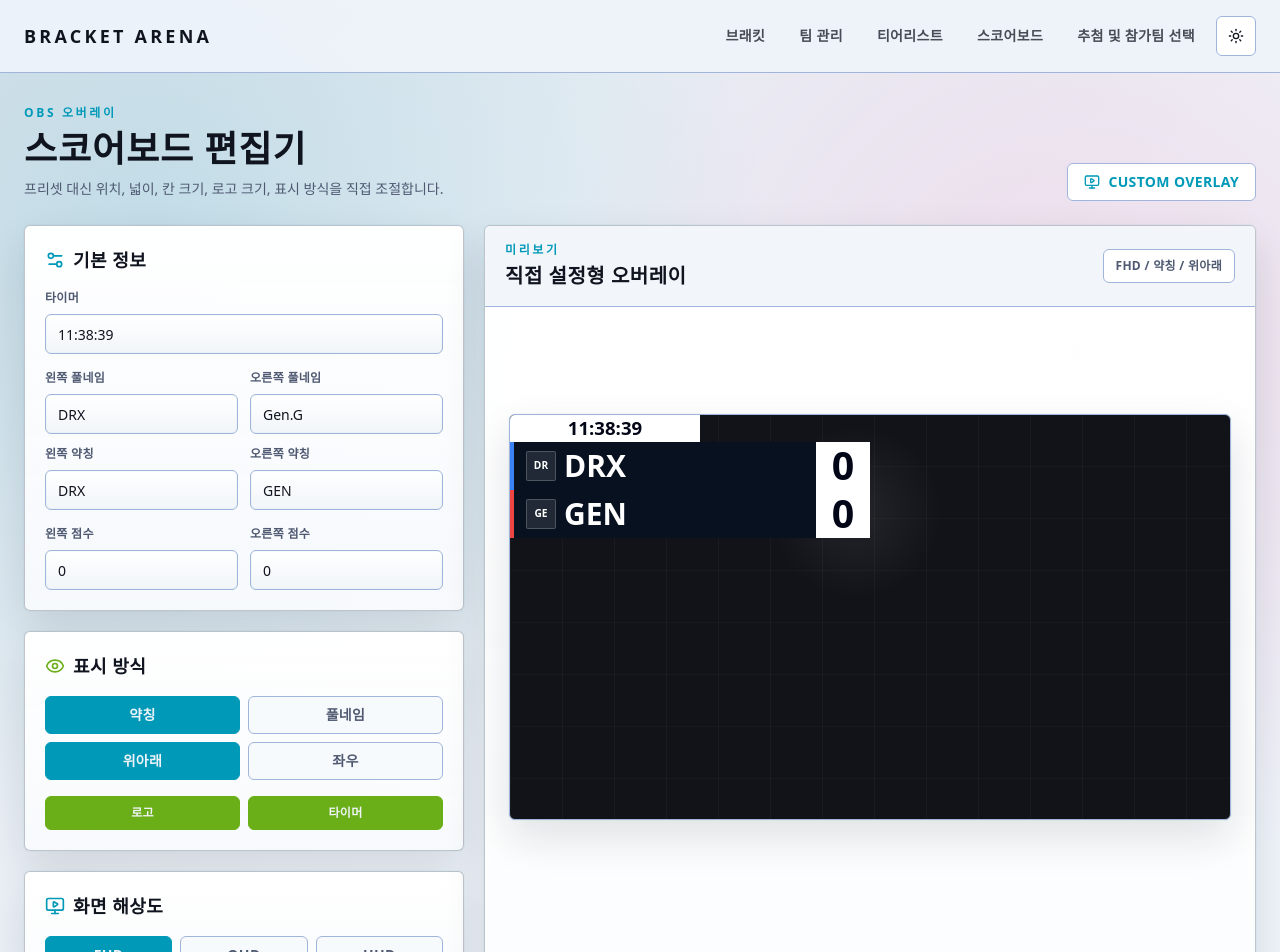
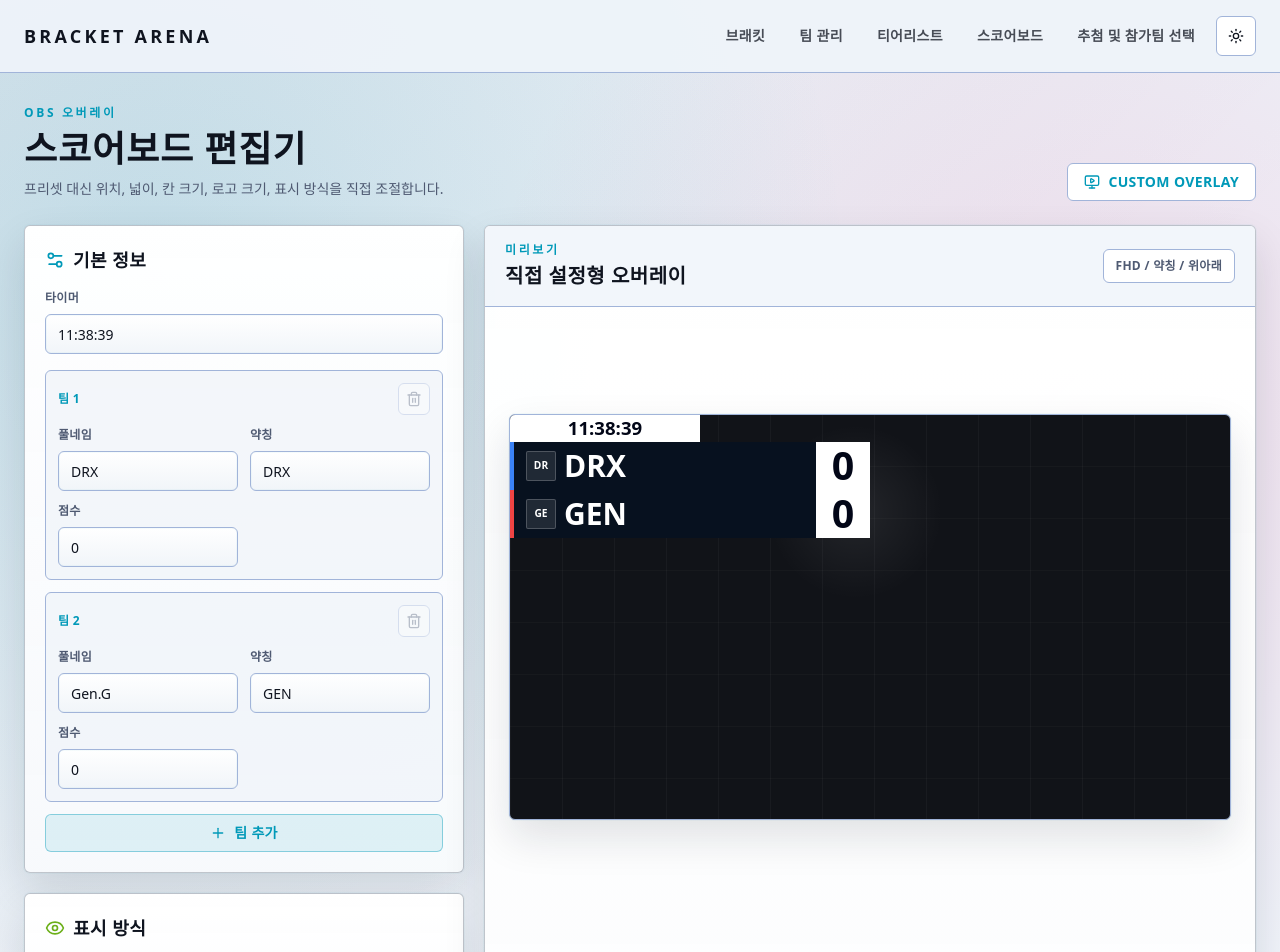
Before and after one commit to Byeolsae/Bracket-Arena, a Next.js app: page /scoreboard in a window 1280 px wide. Shown: the top 952 px of the page. Built offline with nearby package versions, Linux system fonts and the light colour scheme.

Commit message:
Expand scoreboard teams and timer dragging

```diff
--- a/src/app/scoreboard/page.tsx
+++ b/src/app/scoreboard/page.tsx
@@ -2,7 +2,7 @@
 
 import type { CSSProperties, PointerEvent as ReactPointerEvent } from "react";
 import { useRef, useState } from "react";
-import { Eye, MonitorPlay, Move, Settings2, SlidersHorizontal } from "lucide-react";
+import { Eye, MonitorPlay, Move, Plus, Settings2, SlidersHorizontal, Trash2 } from "lucide-react";
 
 type NameMode = "short" | "full";
 type Direction = "horizontal" | "vertical";
@@ -16,14 +16,16 @@ type DragGuides = {
   bottomEdge: boolean;
 };
 
+type ScoreboardTeam = {
+  id: string;
+  name: string;
+  shortName: string;
+  score: number;
+};
+
 type ScoreboardState = {
   timer: string;
-  leftName: string;
-  leftShort: string;
-  leftScore: number;
-  rightName: string;
-  rightShort: string;
-  rightScore: number;
+  teams: ScoreboardTeam[];
 };
 
 type OverlaySettings = {
@@ -41,6 +43,8 @@ type OverlaySettings = {
   nameMode: NameMode;
   direction: Direction;
   resolution: ScreenResolution;
+  splitTeams: boolean;
+  teamGap: number;
   showLogo: boolean;
   showTimer: boolean;
   opacity: number;
@@ -48,12 +52,10 @@ type OverlaySettings = {
 
 const defaultScoreboard: ScoreboardState = {
   timer: "11:38:39",
-  leftName: "DRX",
-  leftShort: "DRX",
-  leftScore: 0,
-  rightName: "Gen.G",
-  rightShort: "GEN",
-  rightScore: 0
+  teams: [
+    { id: "team-1", name: "DRX", shortName: "DRX", score: 0 },
+    { id: "team-2", name: "Gen.G", shortName: "GEN", score: 0 }
+  ]
 };
 
 const defaultSettings: OverlaySettings = {
@@ -71,6 +73,8 @@ const defaultSettings: OverlaySettings = {
   nameMode: "short",
   direction: "vertical",
   resolution: "fhd",
+  splitTeams: false,
+  teamGap: 0,
   showLogo: true,
   showTimer: true,
   opacity: 100
@@ -98,12 +102,53 @@ export default function ScoreboardPage() {
   const [dragGuides, setDragGuides] = useState<DragGuides>(hiddenDragGuides);
   const previewRef = useRef<HTMLDivElement>(null);
 
-  const updateScoreboard = <Key extends keyof ScoreboardState>(key: Key, value: ScoreboardState[Key]) => {
-    setScoreboard((current) => ({ ...current, [key]: value }));
+  const updateSetting = <Key extends keyof OverlaySettings>(key: Key, value: OverlaySettings[Key]) => {
+    setSettings((current) => ({ ...current, [key]: value }));
   };
 
-  const updateSetting = <Key extends keyof OverlaySettings>(key: Key, value: OverlaySettings[Key]) => {
-    setSettings((current) => ({ ...current, [key]: value }));
+  const updateTimer = (timer: string) => {
+    setScoreboard((current) => ({ ...current, timer }));
+  };
+
+  const updateTeam = <Key extends keyof ScoreboardTeam>(
+    teamId: string,
+    key: Key,
+    value: ScoreboardTeam[Key]
+  ) => {
+    setScoreboard((current) => ({
+      ...current,
+      teams: current.teams.map((team) => (team.id === teamId ? { ...team, [key]: value } : team))
+    }));
+  };
+
+  const addTeam = () => {
+    setScoreboard((current) => {
+      const nextNumber = current.teams.length + 1;
+
+      return {
+        ...current,
+        teams: [
+          ...current.teams,
+          {
+            id: `team-${Date.now()}`,
+            name: `Team ${nextNumber}`,
+            shortName: `T${nextNumber}`,
+            score: 0
+          }
+        ]
+      };
+    });
+  };
+
+  const removeTeam = (teamId: string) => {
+    setScoreboard((current) => {
+      if (current.teams.length <= 2) return current;
+
+      return {
+        ...current,
+        teams: current.teams.filter((team) => team.id !== teamId)
+      };
+    });
   };
 
   const handleScoreboardDragStart = (event: ReactPointerEvent<HTMLDivElement>) => {
@@ -165,6 +210,70 @@ export default function ScoreboardPage() {
     window.addEventListener("pointerup", handlePointerUp);
   };
 
+  const handleTimerDragStart = (event: ReactPointerEvent<HTMLDivElement>) => {
+    if (event.button !== 0) return;
+
+    const overlayElement = event.currentTarget.parentElement;
+    const bodyElement = overlayElement?.querySelector<HTMLElement>("[data-scoreboard-body]");
+    if (!overlayElement) return;
+
+    const overlayRect = overlayElement.getBoundingClientRect();
+    const timerRect = event.currentTarget.getBoundingClientRect();
+    const bodyRect = bodyElement?.getBoundingClientRect();
+    const startX = settings.timerX;
+    const startY = settings.timerY;
+    const startPointerX = event.clientX;
+    const startPointerY = event.clientY;
+
+    event.preventDefault();
+    event.stopPropagation();
+
+    const handlePointerMove = (moveEvent: PointerEvent) => {
+      const timerWidth = timerRect.width;
+      const timerHeight = timerRect.height;
+      const maxX = overlayRect.width - timerWidth;
+      let nextX = startX + moveEvent.clientX - startPointerX;
+      let nextY = startY + moveEvent.clientY - startPointerY;
+
+      if (Math.abs(nextX) <= snapDistance) {
+        nextX = 0;
+      } else if (Math.abs(nextX - maxX / 2) <= snapDistance) {
+        nextX = maxX / 2;
+      } else if (Math.abs(nextX - maxX) <= snapDistance) {
+        nextX = maxX;
+      }
+
+      if (bodyRect) {
+        const bodyTop = bodyRect.top - overlayRect.top;
+        const bodyBottom = bodyRect.bottom - overlayRect.top;
+
+        if (Math.abs(nextY - bodyTop) <= snapDistance) {
+          nextY = bodyTop;
+        } else if (Math.abs(nextY - (bodyTop - timerHeight)) <= snapDistance) {
+          nextY = bodyTop - timerHeight;
+        } else if (Math.abs(nextY - bodyBottom) <= snapDistance) {
+          nextY = bodyBottom;
+        }
+      } else if (Math.abs(nextY) <= snapDistance) {
+        nextY = 0;
+      }
+
+      setSettings((current) => ({
+        ...current,
+        timerX: Math.round(nextX),
+        timerY: Math.round(nextY)
+      }));
+    };
+
+    const handlePointerUp = () => {
+      window.removeEventListener("pointermove", handlePointerMove);
+      window.removeEventListener("pointerup", handlePointerUp);
+    };
+
+    window.addEventListener("pointermove", handlePointerMove);
+    window.addEventListener("pointerup", handlePointerUp);
+  };
+
   return (
     <main className="min-h-[calc(100vh-73px)] px-4 py-8 sm:px-6 2xl:px-8">
       <section className="mb-6 flex flex-wrap items-end justify-between gap-4">
@@ -193,43 +302,51 @@ export default function ScoreboardPage() {
 
             <div className="space-y-4">
               <div className="grid gap-3">
-                <TextField label="타이머" value={scoreboard.timer} onChange={(value) => updateScoreboard("timer", value)} />
+                <TextField label="타이머" value={scoreboard.timer} onChange={updateTimer} />
               </div>
 
+              <div className="space-y-3">
+                {scoreboard.teams.map((team, index) => (
+                  <div key={team.id} className="rounded-md border border-line bg-arena/70 p-3">
+                    <div className="mb-3 flex items-center justify-between gap-3">
+                      <p className="text-xs font-black uppercase tracking-wide text-cyan">팀 {index + 1}</p>
+                      <button
+                        type="button"
+                        onClick={() => removeTeam(team.id)}
+                        disabled={scoreboard.teams.length <= 2}
+                        className="inline-grid h-8 w-8 place-items-center rounded-md border border-line bg-panel text-muted transition hover:border-red-400 hover:text-red-300 disabled:cursor-not-allowed disabled:opacity-35"
+                        aria-label={`${team.shortName} 팀 삭제`}
+                      >
+                        <Trash2 className="h-4 w-4" aria-hidden="true" />
+                      </button>
+                    </div>
                     <div className="grid grid-cols-2 gap-3">
                       <TextField
-                  label="왼쪽 풀네임"
-                  value={scoreboard.leftName}
-                  onChange={(value) => updateScoreboard("leftName", value)}
+                        label="풀네임"
+                        value={team.name}
+                        onChange={(value) => updateTeam(team.id, "name", value)}
                       />
                       <TextField
-                  label="오른쪽 풀네임"
-                  value={scoreboard.rightName}
-                  onChange={(value) => updateScoreboard("rightName", value)}
+                        label="약칭"
+                        value={team.shortName}
+                        onChange={(value) => updateTeam(team.id, "shortName", value.toUpperCase().slice(0, 8))}
                       />
-                <TextField
-                  label="왼쪽 약칭"
-                  value={scoreboard.leftShort}
-                  onChange={(value) => updateScoreboard("leftShort", value.toUpperCase().slice(0, 8))}
-                />
-                <TextField
-                  label="오른쪽 약칭"
-                  value={scoreboard.rightShort}
-                  onChange={(value) => updateScoreboard("rightShort", value.toUpperCase().slice(0, 8))}
+                      <NumberField
+                        label="점수"
+                        value={team.score}
+                        onChange={(value) => updateTeam(team.id, "score", value)}
                       />
                     </div>
-
-              <div className="grid grid-cols-2 gap-3">
-                <NumberField
-                  label="왼쪽 점수"
-                  value={scoreboard.leftScore}
-                  onChange={(value) => updateScoreboard("leftScore", value)}
-                />
-                <NumberField
-                  label="오른쪽 점수"
-                  value={scoreboard.rightScore}
-                  onChange={(value) => updateScoreboard("rightScore", value)}
-                />
+                  </div>
+                ))}
+                <button
+                  type="button"
+                  onClick={addTeam}
+                  className="inline-flex w-full items-center justify-center gap-2 rounded-md border border-cyan/40 bg-cyan/10 px-3 py-2 text-sm font-black uppercase tracking-wide text-cyan transition hover:bg-cyan/20"
+                >
+                  <Plus className="h-4 w-4" aria-hidden="true" />
+                  팀 추가
+                </button>
               </div>
             </div>
           </div>
@@ -261,6 +378,9 @@ export default function ScoreboardPage() {
               </CheckButton>
               <CheckButton active={settings.showTimer} onClick={() => updateSetting("showTimer", !settings.showTimer)}>
                 타이머
+              </CheckButton>
+              <CheckButton active={settings.splitTeams} onClick={() => updateSetting("splitTeams", !settings.splitTeams)}>
+                팀 분리
               </CheckButton>
             </div>
           </div>
@@ -315,6 +435,7 @@ export default function ScoreboardPage() {
               <RangeField label="팀칸 넓이" value={settings.teamWidth} min={100} max={420} onChange={(value) => updateSetting("teamWidth", value)} suffix="px" />
               <RangeField label="점수칸 넓이" value={settings.scoreWidth} min={34} max={150} onChange={(value) => updateSetting("scoreWidth", value)} suffix="px" />
               <RangeField label="칸 높이" value={settings.rowHeight} min={30} max={110} onChange={(value) => updateSetting("rowHeight", value)} suffix="px" />
+              <RangeField label="팀 분리 간격" value={settings.teamGap} min={0} max={120} onChange={(value) => updateSetting("teamGap", value)} suffix="px" />
               <RangeField label="타이머 넓이" value={settings.timerWidth} min={90} max={360} onChange={(value) => updateSetting("timerWidth", value)} suffix="px" />
               <RangeField label="로고 크기" value={settings.logoSize} min={0} max={80} onChange={(value) => updateSetting("logoSize", value)} suffix="px" />
               <RangeField label="팀명 글자" value={settings.fontSize} min={14} max={64} onChange={(value) => updateSetting("fontSize", value)} suffix="px" />
@@ -349,6 +470,7 @@ export default function ScoreboardPage() {
                 scoreboard={scoreboard}
                 settings={settings}
                 onPointerDown={handleScoreboardDragStart}
+                onTimerPointerDown={handleTimerDragStart}
               />
             </div>
           </div>
@@ -361,14 +483,14 @@ export default function ScoreboardPage() {
 function CustomScoreboardOverlay({
   scoreboard,
   settings,
-  onPointerDown
+  onPointerDown,
+  onTimerPointerDown
 }: {
   scoreboard: ScoreboardState;
   settings: OverlaySettings;
   onPointerDown: (event: ReactPointerEvent<HTMLDivElement>) => void;
+  onTimerPointerDown: (event: ReactPointerEvent<HTMLDivElement>) => void;
 }) {
-  const labelA = settings.nameMode === "short" ? scoreboard.leftShort : scoreboard.leftName;
-  const labelB = settings.nameMode === "short" ? scoreboard.rightShort : scoreboard.rightName;
   const overlayStyle: CSSProperties = {
     left: `${settings.x}%`,
     top: `${settings.y}%`,
@@ -389,11 +511,13 @@ function CustomScoreboardOverlay({
     >
       {settings.showTimer ? (
         <div
-          className="bg-white text-slate-950"
+          className="cursor-move bg-white text-slate-950"
+          onPointerDown={onTimerPointerDown}
           style={{
             width: settings.timerWidth,
             transform: `translate(${settings.timerX}px, ${settings.timerY}px)`
           }}
+          title="타이머 드래그"
         >
           <div className="px-2 py-1 text-center font-black tabular-nums leading-none" style={{ fontSize: Math.max(12, settings.fontSize * 0.62) }}>
             {scoreboard.timer}
@@ -401,36 +525,71 @@ function CustomScoreboardOverlay({
         </div>
       ) : null}
 
+      <div data-scoreboard-body>
+        {settings.direction === "horizontal" ? (
+          <div className="grid" style={{ rowGap: settings.splitTeams ? settings.teamGap : 0 }}>
+            {chunkTeams(scoreboard.teams, 2).map((teamPair, pairIndex) => (
               <div
-        className={settings.direction === "horizontal" ? "grid" : "grid"}
-        style={
-          settings.direction === "horizontal"
-            ? {
-                gridTemplateColumns: `${settings.scoreWidth}px ${availableTeamWidth}px ${availableTeamWidth}px ${settings.scoreWidth}px`
-              }
-            : {
-                gridTemplateColumns: `${availableTeamWidth}px ${settings.scoreWidth}px`
-              }
-        }
+                key={teamPair.map((team) => team.id).join("-")}
+                className="grid"
+                style={{
+                  columnGap: settings.splitTeams ? settings.teamGap : 0,
+                  gridTemplateColumns: `${settings.scoreWidth}px ${availableTeamWidth}px ${availableTeamWidth}px ${settings.scoreWidth}px`,
+                  marginTop: pairIndex > 0 && !settings.splitTeams ? -1 : 0
+                }}
               >
                 <TeamCell
-          label={labelA}
-          logoLabel={scoreboard.leftShort}
-          score={scoreboard.leftScore}
+                  team={teamPair[0]}
                   side="left"
-          scoreFirst={settings.direction === "horizontal"}
+                  scoreFirst
                   settings={settings}
                 />
+                {teamPair[1] ? (
                   <TeamCell
-          label={labelB}
-          logoLabel={scoreboard.rightShort}
-          score={scoreboard.rightScore}
+                    team={teamPair[1]}
                     side="right"
                     settings={settings}
                   />
+                ) : (
+                  <>
+                    <div />
+                    <div />
+                  </>
+                )}
+              </div>
+            ))}
+          </div>
+        ) : (
+          <div
+            className="grid"
+            style={{
+              gap: settings.splitTeams ? settings.teamGap : 0,
+              gridTemplateColumns: `${availableTeamWidth}px ${settings.scoreWidth}px`
+            }}
+          >
+            {scoreboard.teams.map((team, index) => (
+              <TeamCell
+                key={team.id}
+                team={team}
+                side={index === 0 ? "left" : "right"}
+                settings={settings}
+              />
+            ))}
+          </div>
+        )}
       </div>
     </div>
   );
+}
+
+function chunkTeams(teams: ScoreboardTeam[], size: number) {
+  const chunks: ScoreboardTeam[][] = [];
+
+  for (let index = 0; index < teams.length; index += size) {
+    chunks.push(teams.slice(index, index + size));
+  }
+
+  return chunks;
 }
 
 function clamp(value: number, min: number, max: number) {
@@ -467,25 +626,22 @@ function AlignmentGuides({ guides }: { guides: DragGuides }) {
 }
 
 function TeamCell({
-  label,
-  logoLabel,
-  score,
+  team,
   side,
   scoreFirst = false,
   settings
 }: {
-  label: string;
-  logoLabel: string;
-  score: number;
+  team: ScoreboardTeam;
   side: "left" | "right";
   scoreFirst?: boolean;
   settings: OverlaySettings;
 }) {
   const mirrored = settings.direction === "horizontal" && side === "right";
+  const label = settings.nameMode === "short" ? team.shortName : team.name;
   const scoreCell = (
     <ScoreCell
       key="score"
-      score={score}
+      score={team.score}
       rowHeight={settings.rowHeight}
       scoreWidth={settings.scoreWidth}
     />
@@ -500,7 +656,7 @@ function TeamCell({
       style={{ height: settings.rowHeight }}
     >
       {!mirrored && settings.showLogo && settings.logoSize > 0 ? (
-        <LogoBox label={logoLabel} size={settings.logoSize} />
+        <LogoBox label={team.shortName} size={settings.logoSize} />
       ) : null}
       <span
         className={["truncate font-black uppercase leading-none", mirrored ? "text-right" : ""].join(" ")}
@@ -509,7 +665,7 @@ function TeamCell({
         {label}
       </span>
       {mirrored && settings.showLogo && settings.logoSize > 0 ? (
-        <LogoBox label={logoLabel} size={settings.logoSize} />
+        <LogoBox label={team.shortName} size={settings.logoSize} />
       ) : null}
     </div>
   );
```
Lines whose indentation alone changed are shown as unchanged.
